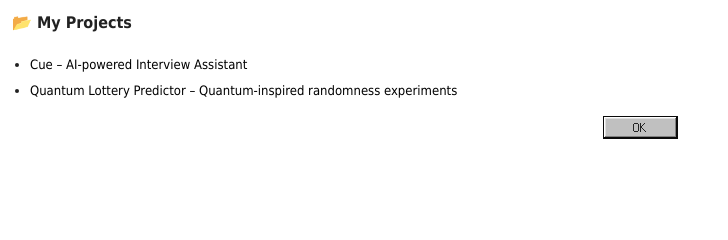
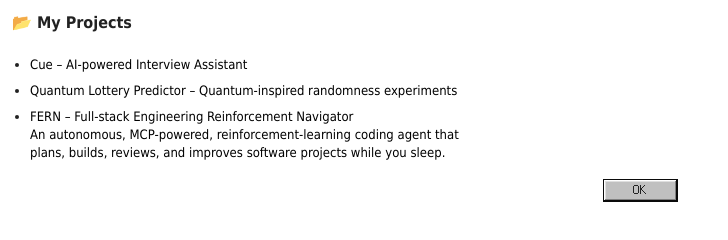
Before and after one commit to Engineernoob/taahirah-os, a website: page projects.html in a window 1280 px wide. Shown: the whole page, without its empty margins (0-728 px from the left). Drawn offline with nearby package versions, Linux system fonts and the light colour scheme.

Commit message:
feat(ui): add FERN project to portfolio
Add new project entry for FERN, an autonomous MCP-powered coding agent, to the projects list with improved text wrapping for descriptions.

```diff
--- a/projects.html
+++ b/projects.html
@@ -37,6 +37,11 @@
         text-decoration: underline;
       }
 
+      /* Ensure proper text wrapping for long descriptions */
+      a br {
+        line-height: 1.4;
+      }
+
       .actions {
         margin-top: 16px;
         text-align: center;
@@ -59,6 +64,14 @@
           Quantum Lottery Predictor – Quantum-inspired randomness experiments
         </a>
       </li>
+
+      <li>
+        <a href="https://github.com/Engineernoob/FERN" target="_blank">
+          FERN – Full-stack Engineering Reinforcement Navigator<br>
+          An autonomous, MCP-powered, reinforcement-learning coding agent that<br>
+          plans, builds, reviews, and improves software projects while you sleep.
+        </a>
+      </li>
     </ul>
 
     <div class="actions">
```
